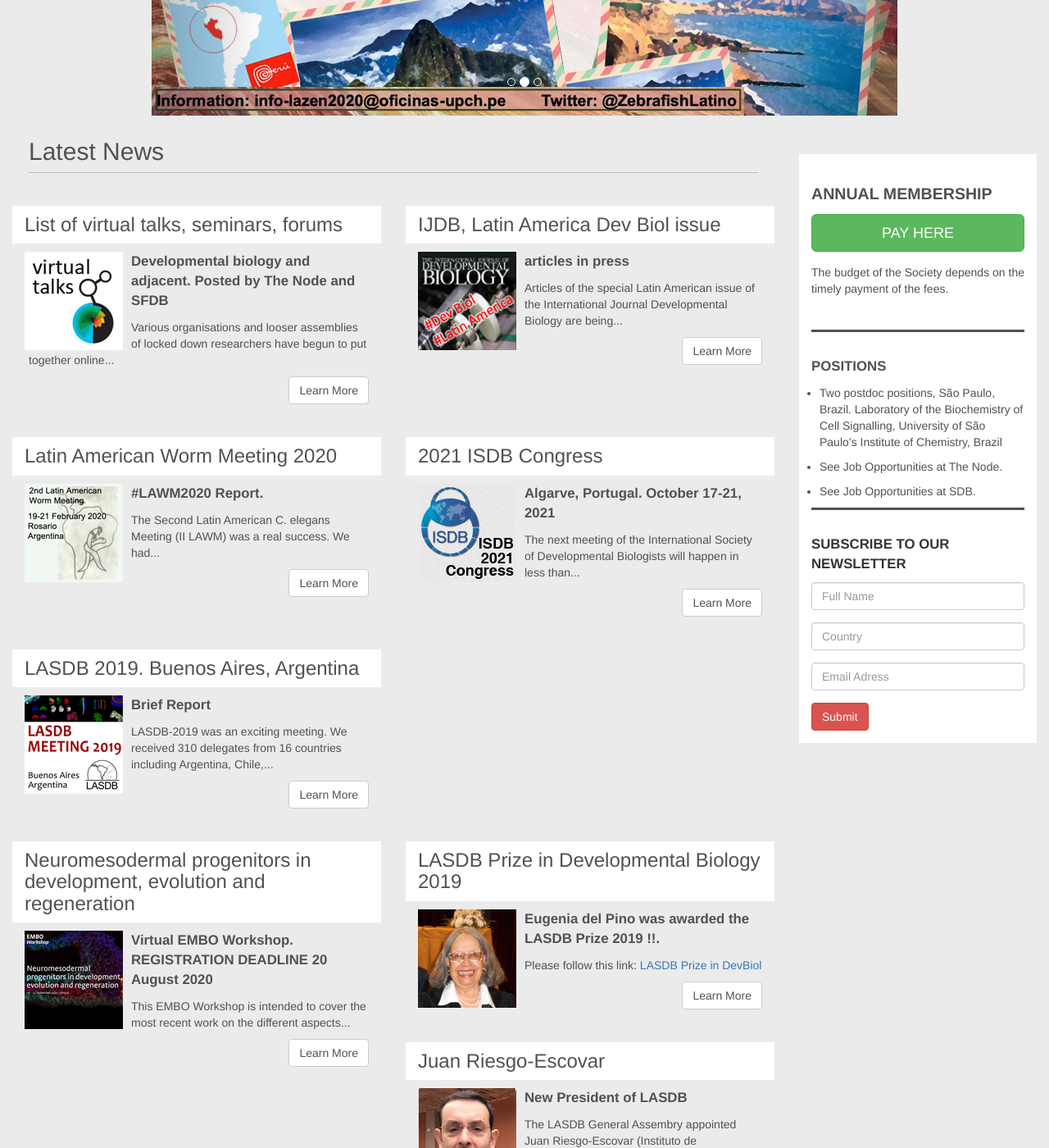
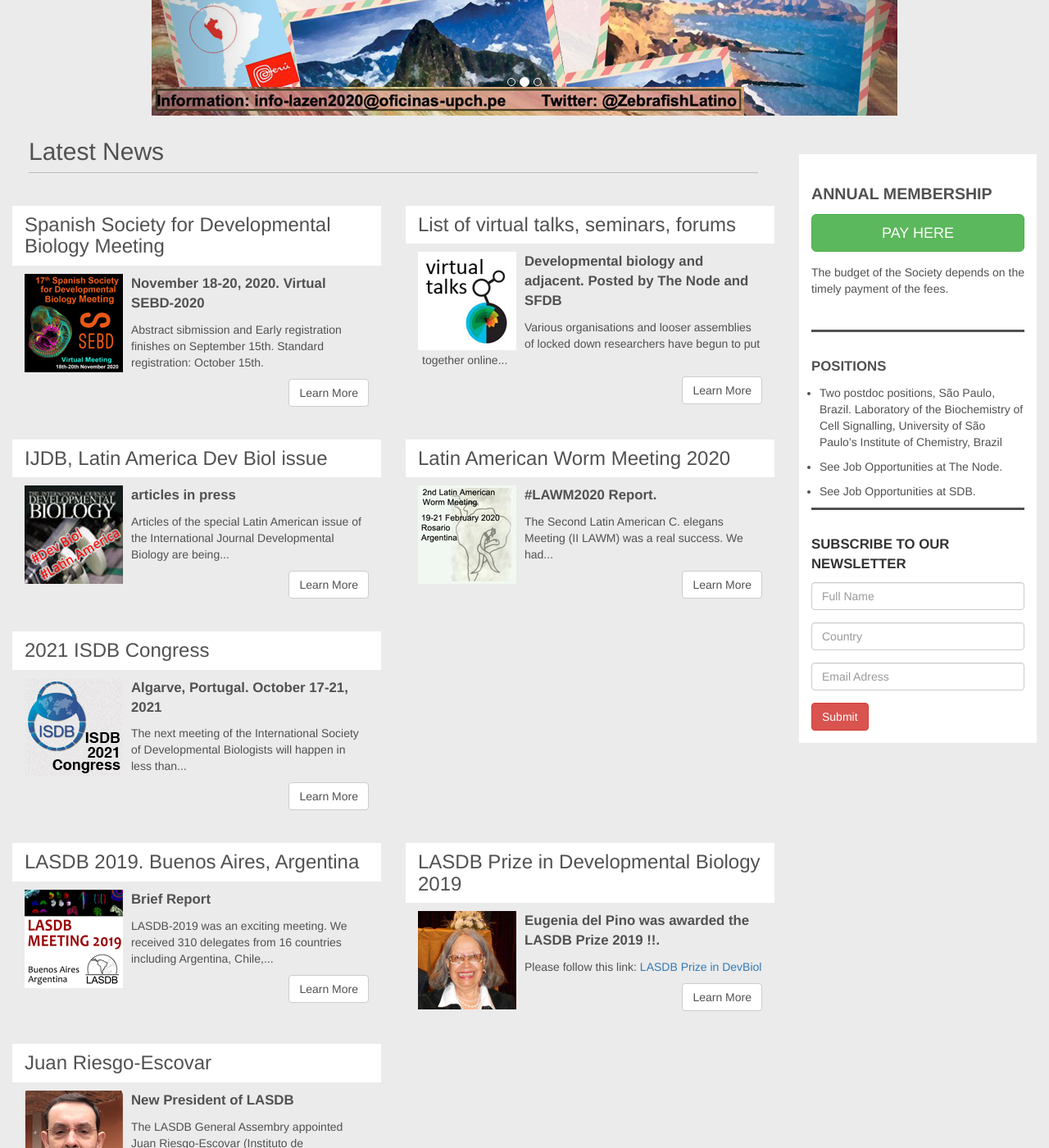
Before and after one commit to lasdb/lasdb.github.io, a Jekyll site: the page built from index.html, in a window 1280 px wide and 1400 px high, scrolled down 466 px. Shown: the whole window at 82% size. Built offline with Jekyll 4.4.1, drawn with Linux system fonts in a browser that asks for light colours; nearby versions of some CDN libraries.

Commit message:
Update 2000-01-01-news.markdown

```diff
--- a/_posts/2000-01-01-news.markdown
+++ b/_posts/2000-01-01-news.markdown
@@ -6,7 +6,13 @@
 permalink: pages/news.html
 news:
 
-
+  - title: 'Spanish Society for Developmental Biology Meeting'
+    date: '08/09/20'
+    subtitle: 'November 18-20, 2020. Virtual SEBD-2020'
+    body: 'Abstract sibmission and Early registration finishes on September 15th. Standard registration: October 15th.'
+    imageSm: '../img/news/SEBD2020-sm.jpg'
+    imageBg: '../img/news/SEBD2020-bg.jpg'
+    URL: 'https://sebd.es/meeting-sebd-2020/'
 
   - title: 'List of virtual talks, seminars, forums'
     date: '05/08/20'
@@ -54,14 +60,6 @@
     imageBg: '../img/news/lasdb2019report-bg.jpg'
     URL: 'http://lasdb-development.org/pages/previous-meetings.html'
 
-  - title: 'Neuromesodermal progenitors in development, evolution and regeneration'
-    date: '05/08/20'
-    subtitle: 'Virtual EMBO Workshop. REGISTRATION DEADLINE 20 August 2020'
-    body: 'This EMBO Workshop is intended to cover the most recent work on the different aspects of the biology of a group of axial progenitors, often referred to as neuromesodermal progenitors (NMPs), that play a fundamental role in the development of vertebrate embryos. We will stimulate discussions on the normal development and regeneration potential of these cells by bringing together a diverse group of researchers studying the activity of NMPs in a variety of animal models with those developing robust protocols to induce NMPs from pluripotent cells of mouse and human origin, as well as methods to further direct them towards specific cell lineages. An additional important goal for this workshop is to include researchers working on biological processes or cell-types exhibiting features that might suggest involvement of NMP-like activities, despite the fact that this cell-type is not the primary focus of their research. We expect this EMBO Workshop to act as a catalyst for interactions among researchers working in a variety of experimental paradigms in order to expand our knowledge of NMPs and their potential for regenerative medicine approaches in humans.'
-    imageSm: '../img/news/Neuromesodermal-sm.jpg'
-    imageBg: '../img/news/Neuromesodermal-bg.jpg'
-    URL: 'https://meetings.embo.org/event/20-progenitors'
-
   - title: 'LASDB Prize in Developmental Biology 2019'
     date: '2/5/19'
     subtitle: 'Eugenia del Pino was awarded the LASDB Prize 2019 !!.'
@@ -81,6 +79,14 @@
     imageSm: 'img/news/Riesgo_Escovar-sm.png'
     imageBg: '../img/news/Riesgo_Escovar-sm.png'
     URL: 'http://lasdb-development.org/pages/board.html'
+
+  - title: 'Neuromesodermal progenitors in development, evolution and regeneration'
+    date: '05/08/20'
+    subtitle: 'Virtual EMBO Workshop. REGISTRATION DEADLINE 20 August 2020'
+    body: 'This EMBO Workshop is intended to cover the most recent work on the different aspects of the biology of a group of axial progenitors, often referred to as neuromesodermal progenitors (NMPs), that play a fundamental role in the development of vertebrate embryos. We will stimulate discussions on the normal development and regeneration potential of these cells by bringing together a diverse group of researchers studying the activity of NMPs in a variety of animal models with those developing robust protocols to induce NMPs from pluripotent cells of mouse and human origin, as well as methods to further direct them towards specific cell lineages. An additional important goal for this workshop is to include researchers working on biological processes or cell-types exhibiting features that might suggest involvement of NMP-like activities, despite the fact that this cell-type is not the primary focus of their research. We expect this EMBO Workshop to act as a catalyst for interactions among researchers working in a variety of experimental paradigms in order to expand our knowledge of NMPs and their potential for regenerative medicine approaches in humans.'
+    imageSm: '../img/news/Neuromesodermal-sm.jpg'
+    imageBg: '../img/news/Neuromesodermal-bg.jpg'
+    URL: 'https://meetings.embo.org/event/20-progenitors'
 
   - title: '6th Latin American Zebrafish Network Course and Symposium'
     date: '20/6/19'
```
